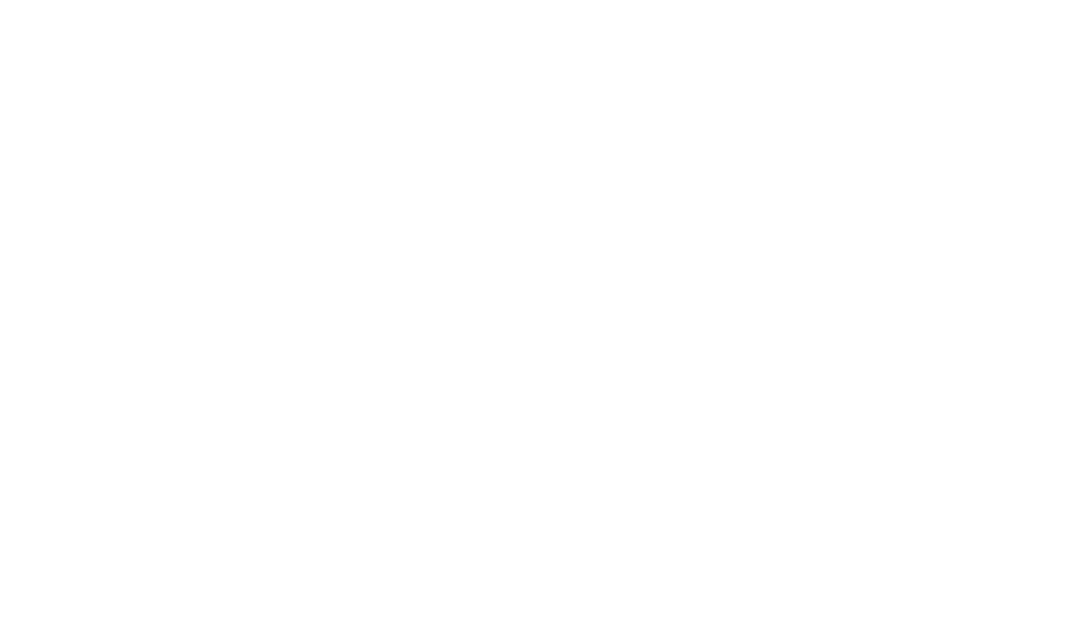
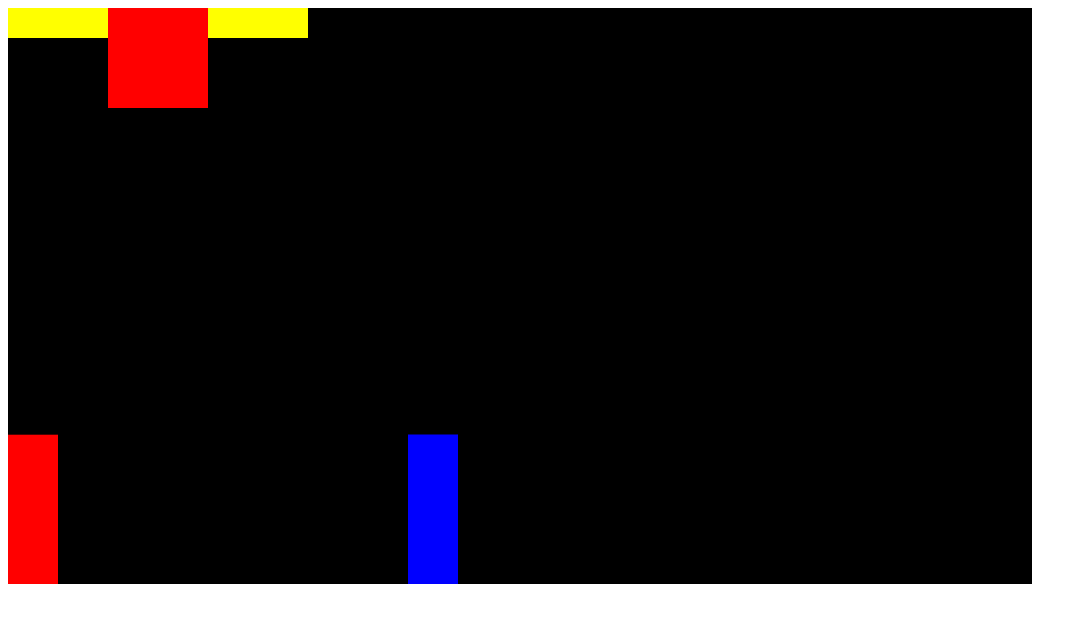
Before and after one commit to marcelo-belotto/fighting_game_javascript, a plain HTML site: page index.html in a window 1280 px wide. Shown: the whole page, without its empty margins (0-1087 px from the left). Drawn offline with Linux system fonts and the light colour scheme.

Commit message:
models and physics

```diff
--- a/css/style.css
+++ b/css/style.css
@@ -0,0 +1,27 @@
+.Red-Container-Div{
+  position: relative;
+}
+
+.Smaller-Red-Container{
+  position: absolute;
+  display: flex;
+}
+
+.Player-Health{
+  background-color: yellow;
+  height: 30px;
+  width: 100px;
+}
+
+.Timer{
+  background-color: red;
+  width: 100px;
+  height: 100px;
+
+}
+.Enemy-Health{
+  background-color: yellow;
+  height: 30px;
+  width: 100px;
+}
+/*https://youtu.be/vyqbNFMDRGQ?t=4639*/
--- a/index.html
+++ b/index.html
@@ -5,9 +5,21 @@
   <meta http-equiv="X-UA-Compatible" content="IE=edge">
   <meta name="viewport" content="width=device-width, initial-scale=1.0">
   <link rel="stylesheet" href="css/style.css">
-  <title>Document</title>
+  <title>Fighting Game</title>
 </head>
 <body>
-  <script src="script/script.js"></script>
+  <div class="Red-Container-Div">
+    <!--Red Container Div-->
+    <div class="Smaller-Red-Container">
+      <!--Player Health-->
+      <div class="Player-Health"></div>
+      <!--Timer-->
+      <div class="Timer"></div>
+      <!--Enemy Health-->
+      <div class="Enemy-Health"></div>
+    </div>
+    <canvas></canvas>
+  </div>
+  <script src="script/index.js"></script>
 </body>
 </html>
--- /dev/null
+++ b/script/index.js
@@ -0,0 +1,223 @@
+const canvas = document.querySelector('canvas');
+const context = canvas.getContext('2d');
+
+canvas.width = 1024;
+canvas.height = 576;
+
+context.fillRect(0,0,canvas.width,canvas.height);
+
+const gravity = 0.7;
+class Sprite{
+  constructor({position,velocity, color = 'red', offset}){
+    this.position = position;
+    this.velocity = velocity;
+    this.width = 50;
+    this.height = 150;
+    this.lastKey;
+    this.attackBox = {
+      position : {
+        x : this.position.x,
+        y : this.position.y
+      },
+      offset,
+      width : 100,
+      height : 50
+    }
+    this.color = color;
+    this.isAttacking;
+  }
+  draw(){
+    context.fillStyle = this.color;
+    context.fillRect(this.position.x,this.position.y,this.width,this.height);
+
+    if (this.isAttacking){
+      //attack box
+      context.fillStyle = 'green';
+      context.fillRect(
+        this.attackBox.position.x,
+        this.attackBox.position.y,
+        this.attackBox.width,
+        this.attackBox.height
+      );
+    }
+  }
+  update(){
+    this.draw();
+    this.attackBox.position.x = this.position.x + this.attackBox.offset.x;
+    this.attackBox.position.y = this.position.y;
+
+    this.position.x += this.velocity.x;
+    this.position.y += this.velocity.y;
+    if (this.position.y + this.height + this.velocity.y >= canvas.height){
+      this.velocity.y = 0;
+    }else this.velocity.y += gravity;
+  }
+
+  attack(){
+    this.isAttacking = true;
+    setTimeout(() =>{
+      this.isAttacking = false;
+    },100)
+  }
+}
+
+const player = new Sprite({
+  position:{
+  x : 0,
+  y : 0
+  },
+  velocity:{
+    x : 0,
+    y : 10
+  },
+  offset:{
+    x : 0,
+    y : 0
+  }
+})
+
+const enemy = new Sprite({
+  position:{
+    x : 400,
+    y : 100
+  },
+  velocity:{
+    x : 0,
+    y : 10
+  },
+  color : 'blue',
+  offset : {
+    x : -50,
+    y : 0
+  }
+})
+
+player.draw();
+enemy.draw();
+
+const keys = {
+  a : {
+    pressed : false
+  },
+  d : {
+    pressed : false
+  },
+  ArrowLeft : {
+    pressed : false
+  },
+  ArrowRight : {
+    pressed : false
+  }
+}
+let lastkey;
+
+function rectangularCollision({rectangle1, rectangle2}) {
+  return rectangle1.attackBox.position.x + rectangle1.attackBox.width >= rectangle2.position.x && rectangle1.attackBox.position.x <= rectangle2.position.x + rectangle2.width && rectangle1.attackBox.position.y + rectangle1.attackBox.height >= rectangle2.position.y && rectangle1.attackBox.position.y <= rectangle2.position.y + rectangle2.height;
+}
+
+function animate(){
+  requestAnimationFrame(animate);
+  context.fillStyle = 'Black'
+  context.fillRect(0,0,canvas.width,canvas.height);
+  player.update();
+  enemy.update();
+
+  player.velocity.x = 0;
+  enemy.velocity.x = 0;
+
+  //Player Movement
+  if (keys.a.pressed && player.lastKey === 'a'){
+    player.velocity.x = -5;
+  }else if (keys.d.pressed && player.lastKey === 'd'){
+    player.velocity.x = 5;
+  }
+
+  //Enemy Movement
+  if (keys.ArrowLeft.pressed && enemy.lastKey === 'ArrowLeft'){
+    enemy.velocity.x = -5;
+  }else if (keys.ArrowRight.pressed && enemy.lastKey === 'ArrowRight'){
+    enemy.velocity.x = 5;
+  }
+
+  //detect for collision
+  if (rectangularCollision({
+    rectangle1 : player,
+    rectangle2 : enemy
+  }) &&
+  player.isAttacking)
+  {
+    player.isAttacking = false;
+    console.log('go');
+  }
+  if (rectangularCollision({
+    rectangle1 : enemy,
+    rectangle2 : player
+  }) &&
+  enemy.isAttacking)
+  {
+    enemy.isAttacking = false;
+    console.log('go');
+  }
+
+}
+
+animate();
+
+window.addEventListener('keydown' , (event) => {
+  switch (event.key){
+    case 'd':
+      keys.d.pressed = true;
+      player.lastKey = 'd';
+    break;
+    case 'a':
+      keys.a.pressed = true;
+      player.lastKey = 'a';
+    break;
+    case 'w':
+      player.velocity.y = -20;
+    break;
+    case ' ':
+      player.attack();
+    break;
+
+    //Enemy Keys
+    case 'ArrowRight':
+      keys.ArrowRight.pressed = true;
+      enemy.lastKey = 'ArrowRight';
+    break;
+    case 'ArrowLeft':
+      keys.ArrowLeft.pressed = true;
+      enemy.lastKey = 'ArrowLeft';
+    break;
+    case 'ArrowUp':
+      enemy.velocity.y = -20;
+    break;
+    case 'ArrowDown':
+      enemy.attack();
+    break;
+  }
+});
+window.addEventListener('keyup' , (event) => {
+  switch (event.key){
+    case 'd':
+      keys.d.pressed = false;
+      break;
+    case 'a':
+      keys.a.pressed = false;
+      break;
+    case 'w':
+      keys.w.pressed = false;
+      break;
+
+      //Enemy Keys
+    case 'ArrowRight':
+      keys.ArrowRight.pressed = false;
+    break;
+    case 'ArrowLeft':
+      keys.ArrowLeft.pressed = false;
+    break;
+    case 'ArrowUp':
+      keys.ArrowUp.pressed = false;
+    break;
+  }
+});
```
Also changed, not shown: script/script.js (deleted).
